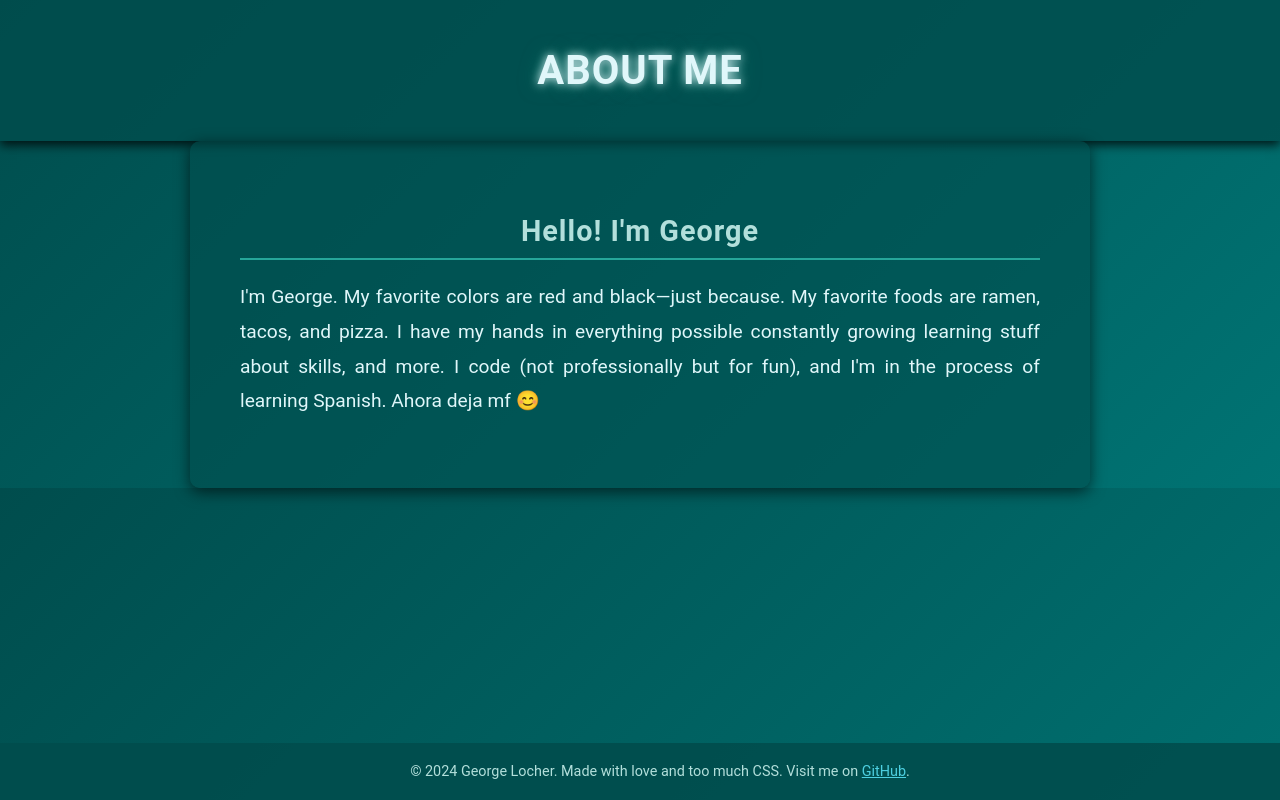
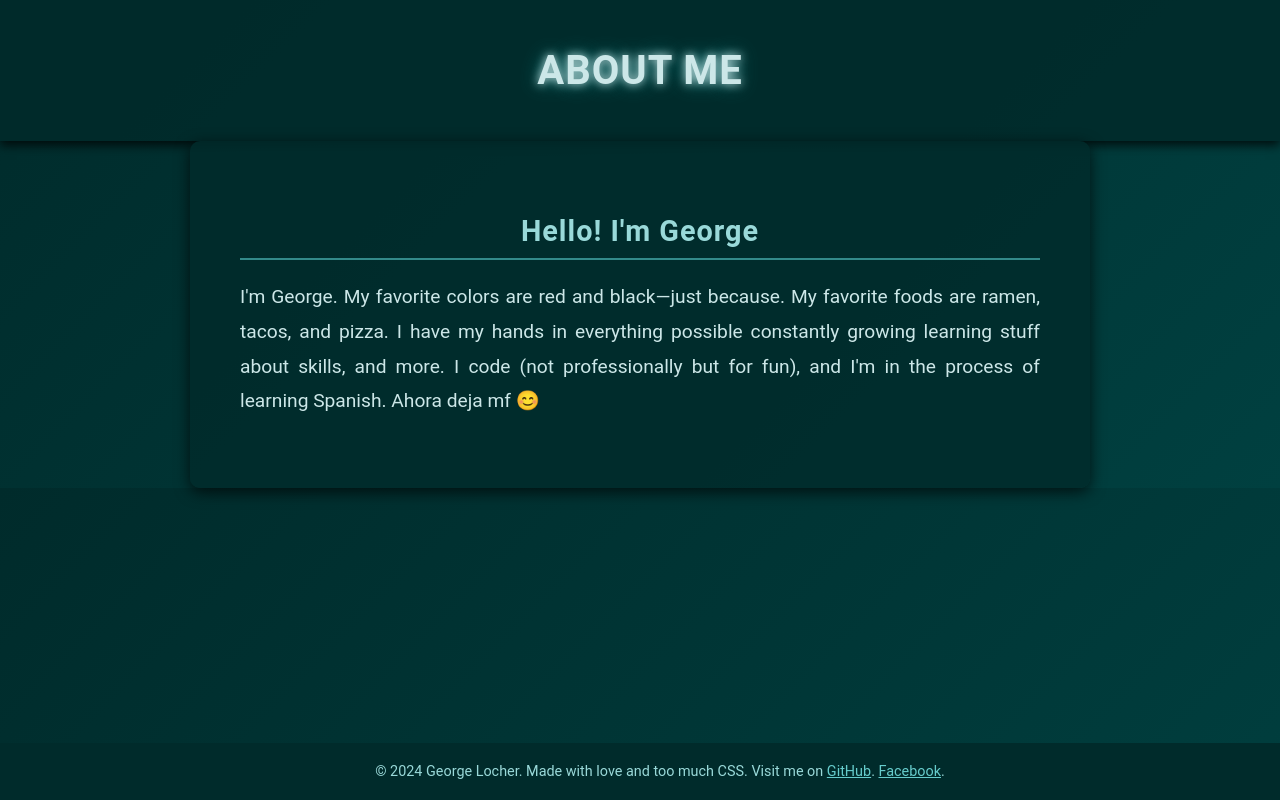
Before and after one commit to adsf1234-hacker/About-Me-2.0-cuz-other-one-was-gay-and-chatgpted, a plain HTML site: page index.html in a window 1280 px wide. Drawn offline with Linux system fonts and the light colour scheme.

Commit message:
Update index.html

```diff
--- a/index.html
+++ b/index.html
@@ -9,8 +9,8 @@
             margin: 0;
             padding: 0;
             font-family: 'Roboto', sans-serif;
-            background: linear-gradient(135deg, #004d4d, #007373);
-            color: #e0f7fa;
+            background: linear-gradient(135deg, #002b2b, #004040);
+            color: #cce7e8;
         }
 
         h1, h2 {
@@ -19,16 +19,16 @@
         }
 
         a {
-            color: #80deea;
+            color: #66cccc;
             text-decoration: none;
         }
 
         a:hover {
-            text-shadow: 0 0 8px #80deea, 0 0 15px #4dd0e1;
+            text-shadow: 0 0 8px #66cccc, 0 0 15px #4db8b8;
         }
 
         header {
-            background: rgba(0, 77, 77, 0.8);
+            background: rgba(0, 43, 43, 0.9);
             padding: 20px 40px;
             text-align: center;
             box-shadow: 0 4px 10px rgba(0, 0, 0, 0.8);
@@ -36,27 +36,27 @@
 
         header h1 {
             font-size: 2.5rem;
-            color: #e0f7fa;
+            color: #cce7e8;
             text-transform: uppercase;
-            text-shadow: 0 0 10px #e0f7fa, 0 0 20px #00796b;
+            text-shadow: 0 0 10px #cce7e8, 0 0 20px #008080;
         }
 
         main {
             padding: 50px;
             max-width: 800px;
             margin: auto;
-            background: rgba(0, 77, 77, 0.6);
+            background: rgba(0, 43, 43, 0.85);
             border-radius: 10px;
-            box-shadow: 0 4px 15px rgba(0, 0, 0, 0.6);
+            box-shadow: 0 4px 15px rgba(0, 0, 0, 0.7);
         }
 
         main h2 {
             font-size: 1.8rem;
-            border-bottom: 2px solid #26a69a;
+            border-bottom: 2px solid #338a8a;
             padding-bottom: 10px;
             margin-bottom: 20px;
             text-align: center;
-            color: #b2dfdb;
+            color: #99d9d9;
         }
 
         main p {
@@ -71,37 +71,37 @@
             font-size: 1.2rem;
             margin-top: 20px;
             border-radius: 5px;
-            background: linear-gradient(45deg, #00897b, #004d4d);
-            color: #e0f7fa;
+            background: linear-gradient(45deg, #005555, #002b2b);
+            color: #cce7e8;
             text-transform: uppercase;
             letter-spacing: 1px;
-            box-shadow: 0 4px 10px rgba(0, 0, 0, 0.5);
+            box-shadow: 0 4px 10px rgba(0, 0, 0, 0.6);
             transition: 0.3s ease-in-out;
         }
 
         .button:hover {
             transform: translateY(-3px);
-            box-shadow: 0 8px 20px rgba(0, 0, 0, 0.8);
+            box-shadow: 0 8px 20px rgba(0, 0, 0, 0.9);
         }
 
         footer {
-            background: rgba(0, 77, 77, 0.9);
+            background: rgba(0, 43, 43, 1);
             text-align: center;
             padding: 20px;
             position: fixed;
             bottom: 0;
             width: 100%;
-            color: #b2dfdb;
+            color: #99d9d9;
             font-size: 0.9rem;
         }
 
         footer a {
-            color: #4dd0e1;
+            color: #66cccc;
             text-decoration: underline;
         }
 
         footer a:hover {
-            text-shadow: 0 0 10px #80deea;
+            text-shadow: 0 0 10px #66cccc;
         }
     </style>
 </head>
@@ -121,6 +121,9 @@
 <footer>
     &copy; 2024 George Locher. Made with love and too much CSS. Visit me on
     <a href="https://github.com/adsf1234-hacker/">GitHub</a>.
+    <a href="https://www.facebook.com/profile.php?id=61572574283855">Facebook</a>.
+
+
 </footer>
 </body>
 </html>
```
